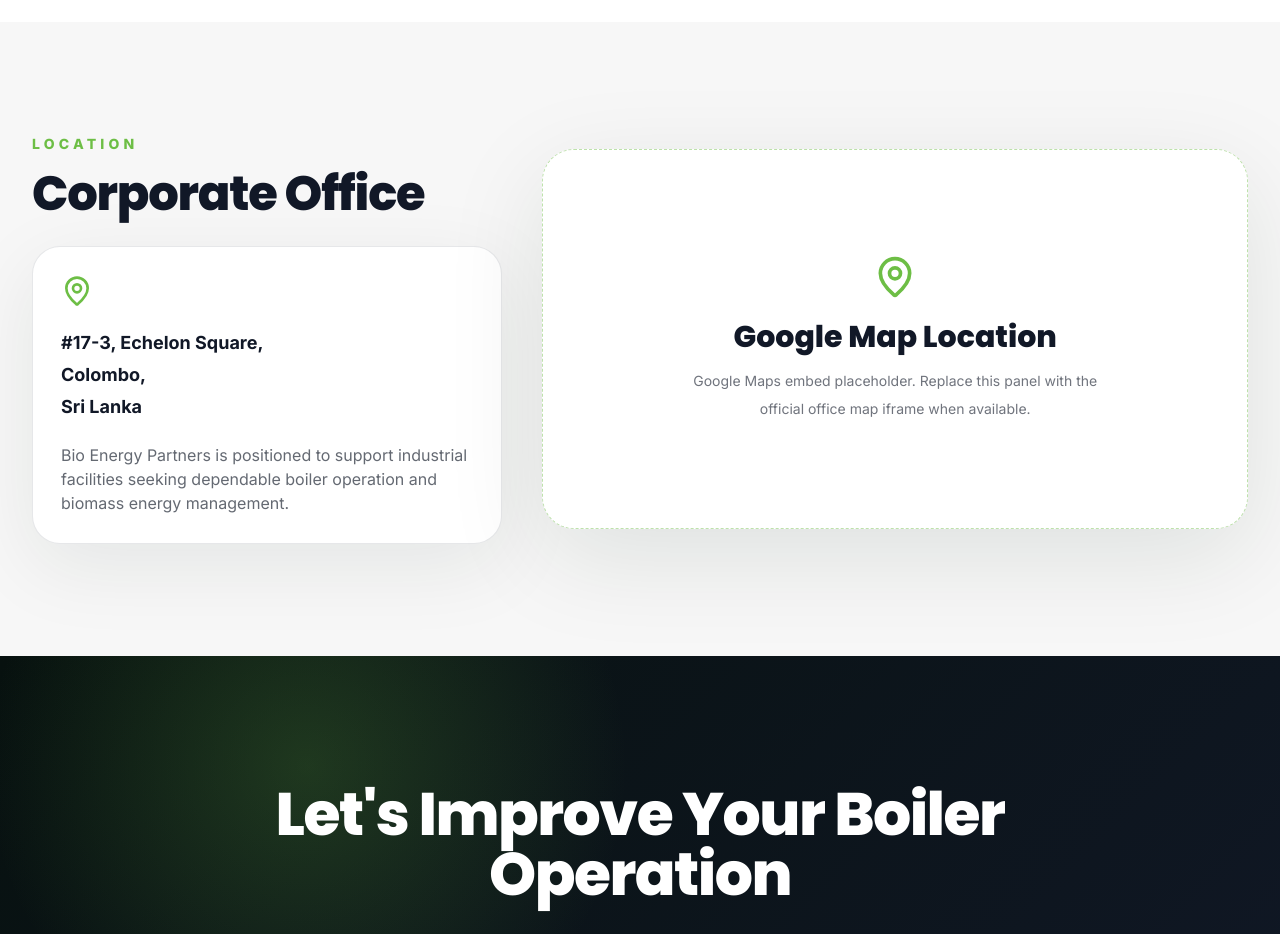
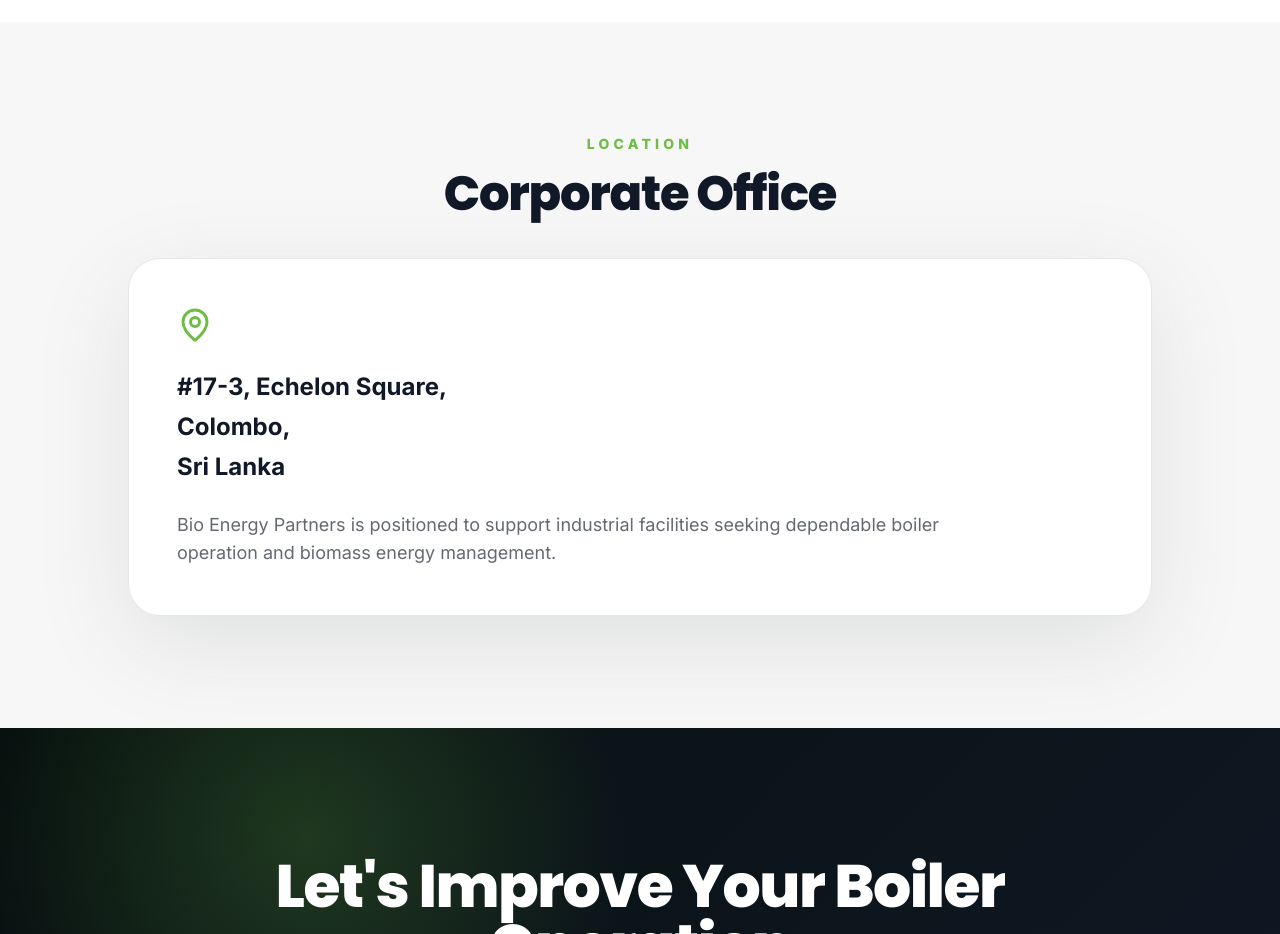
Before and after one commit to Pixiepinks/bio-energy-partners-website, a React (Vite) app: page /contact in a window 1280 px wide. Shown: the part 3060-3994 px from the top of the page. Built offline with nearby package versions, Linux system fonts and the light colour scheme.

Commit message:
Update contact location layout

```diff
--- a/src/pages/Contact.jsx
+++ b/src/pages/Contact.jsx
@@ -180,9 +180,30 @@
       </MotionSection>
 
       <MotionSection id="location" className="bg-lightGray py-24 md:py-28">
-        <Container className="grid items-center gap-10 lg:grid-cols-[0.8fr_1.2fr]">
-          <motion.div variants={fadeUp}><p className="text-sm font-extrabold uppercase tracking-[0.3em] text-primary">Location</p><h2 className="mt-4 text-4xl font-extrabold tracking-tight md:text-5xl">Corporate Office</h2><div className="mt-7 rounded-[1.75rem] border border-dark/10 bg-white p-7 shadow-[0_22px_80px_rgba(12,35,24,0.08)]"><MapPin className="text-primary" size={32} /><p className="mt-5 text-lg font-bold leading-8 text-dark">#17-3, Echelon Square,<br />Colombo,<br />Sri Lanka</p><p className="mt-5 text-dark/65">Bio Energy Partners is positioned to support industrial facilities seeking dependable boiler operation and biomass energy management.</p></div></motion.div>
-          <motion.div variants={fadeUp} className="flex min-h-[380px] items-center justify-center rounded-[2rem] border border-dashed border-primary/45 bg-white p-8 text-center shadow-[0_28px_100px_rgba(12,35,24,0.1)]"><div><MapPin className="mx-auto text-primary" size={44} /><h3 className="mt-5 text-3xl font-extrabold text-dark">Google Map Location</h3><p className="mx-auto mt-3 max-w-md text-sm leading-7 text-dark/60">Google Maps embed placeholder. Replace this panel with the official office map iframe when available.</p></div></motion.div>
+        <Container className="flex justify-center">
+          <div className="w-full max-w-5xl">
+            <motion.div variants={fadeUp} className="text-center">
+              <p className="text-sm font-extrabold uppercase tracking-[0.3em] text-primary">Location</p>
+              <h2 className="mt-4 text-4xl font-extrabold tracking-tight md:text-5xl">Corporate Office</h2>
+            </motion.div>
+
+            <div className="mt-10 grid gap-10">
+              <motion.div
+                variants={fadeUp}
+                className="rounded-[2rem] border border-dark/10 bg-white p-8 shadow-[0_28px_100px_rgba(12,35,24,0.1)] md:p-10 lg:p-12"
+              >
+                <MapPin className="text-primary" size={36} />
+                <p className="mt-6 text-xl font-bold leading-9 text-dark md:text-2xl md:leading-10">
+                  #17-3, Echelon Square,<br />
+                  Colombo,<br />
+                  Sri Lanka
+                </p>
+                <p className="mt-6 max-w-3xl text-base leading-8 text-dark/65 md:text-lg">Bio Energy Partners is positioned to support industrial facilities seeking dependable boiler operation and biomass energy management.</p>
+              </motion.div>
+
+              {/* Future Google Maps embed can be added here as another full-width grid item. */}
+            </div>
+          </div>
         </Container>
       </MotionSection>
 
```
